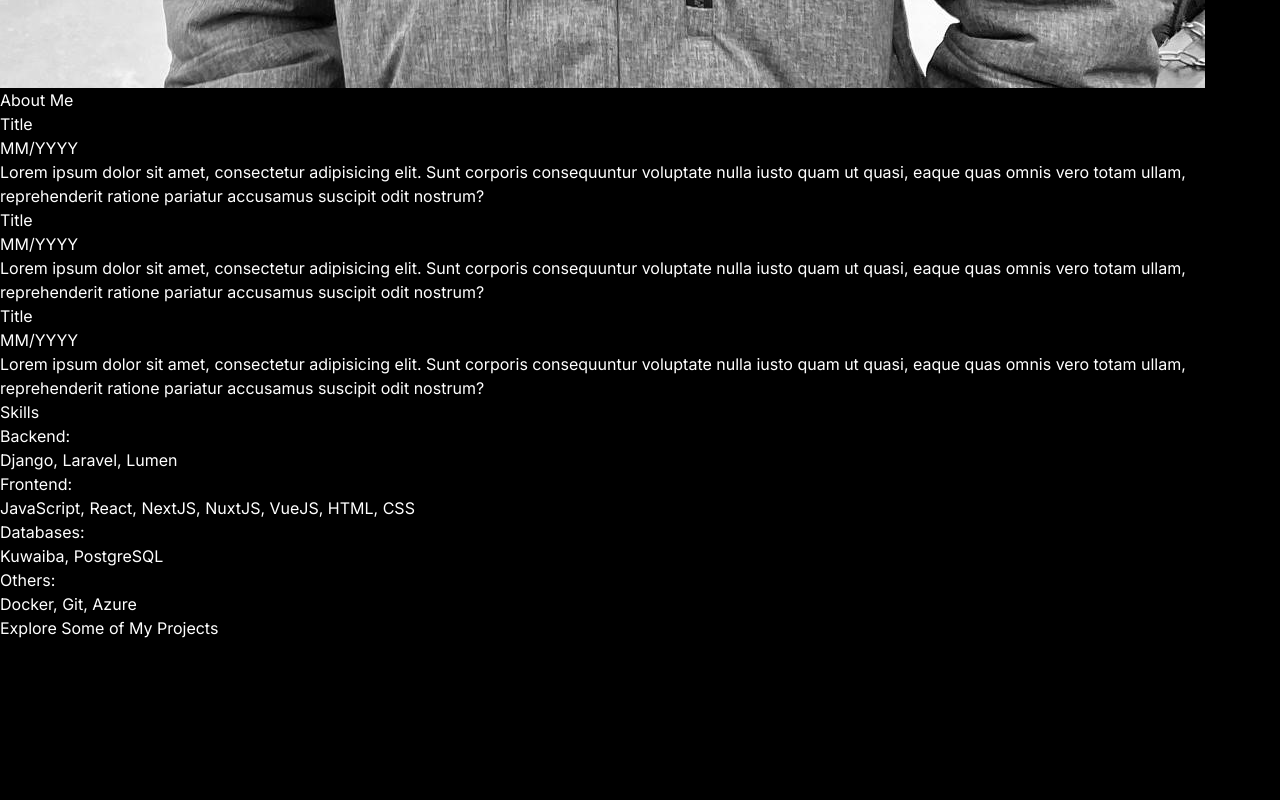
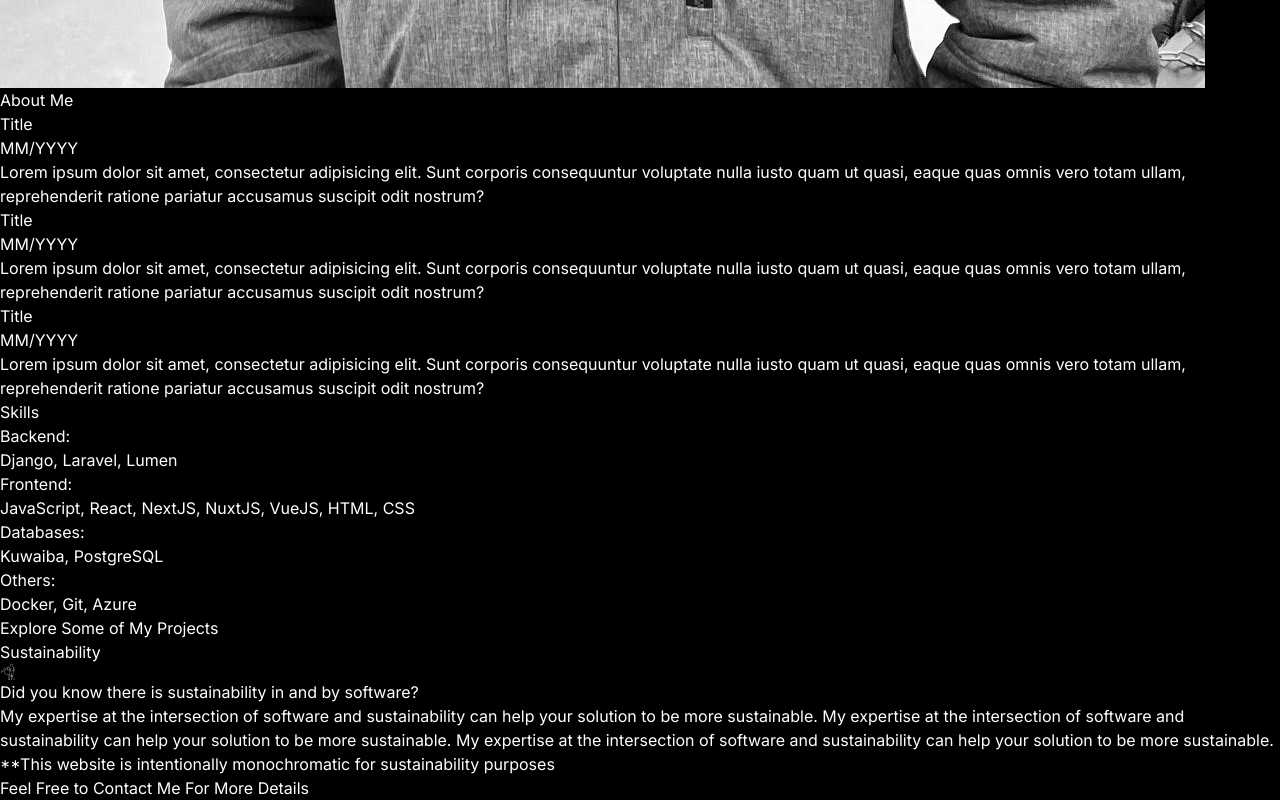
Before and after one commit to Quazirafi1/django-REST-react-personal-portfolio, a React (Vite) app in the folder frontend/: page / in a window 1280 px wide. Shown: the part 1701-2501 px from the top of the page. Before the commit the page ends 2341 px from the top, so only its background shows below. Built offline with nearby package versions, Linux system fonts and the light colour scheme.

Commit message:
sustainability added in frontend (data fetching remaining)

```diff
--- a/frontend/src/App.jsx
+++ b/frontend/src/App.jsx
@@ -3,6 +3,7 @@ import Navbar from './components/navbar'
 import Hero from './components/hero'
 import About from './components/about'
 import Skill from './components/skill'
+import Sustainability from './components/sustainability'
 
 const App = () => {
   return (
@@ -13,6 +14,7 @@ const App = () => {
         <Hero/>
         <About/>
         <Skill/>
+        <Sustainability/>
       </div>
     </div>
   )
--- /dev/null
+++ b/frontend/src/components/sustainability.jsx
@@ -0,0 +1,29 @@
+import { SiGreensock } from "react-icons/si";
+
+const Sustainability = () => {
+  return (
+    <div className="border-b border-black pb-4 bg-black text-white">
+      <h2 className="my-20 text-center text-4xl flex items-center justify-center">
+        Sustainability <SiGreensock className="ml-2" />
+      </h2>
+      <div className="flex flex-wrap justify-center">
+        <div className="w-full lg:w-2/3 lg:p-8">
+          <h3 className="text-3xl font-semi-bold mb-4 text-neutral-200 text-justify">Did you know there is sustainability in and by software?</h3>
+          <p className="text-xl mb-4 text-justify">
+            My expertise at the intersection of software and sustainability can help your solution to be more sustainable. My expertise at the intersection of software and sustainability can help your solution to be more sustainable. My expertise at the intersection of software and sustainability can help your solution to be more sustainable.
+          </p>
+          <h4 className="text-lg italic text-neutral-400">
+            **This website is intentionally monochromatic for sustainability purposes
+          </h4>
+        </div>
+        <div className="w-full flex justify-center mt-12">
+          <button className="px-6 py-2 bg-neutral-600 text-white font-semibold rounded-full hover:bg-neutral-800 transition duration-300">
+            Feel Free to Contact Me For More Details
+          </button>
+        </div>
+      </div>
+    </div>
+  );
+}
+
+export default Sustainability;
```
